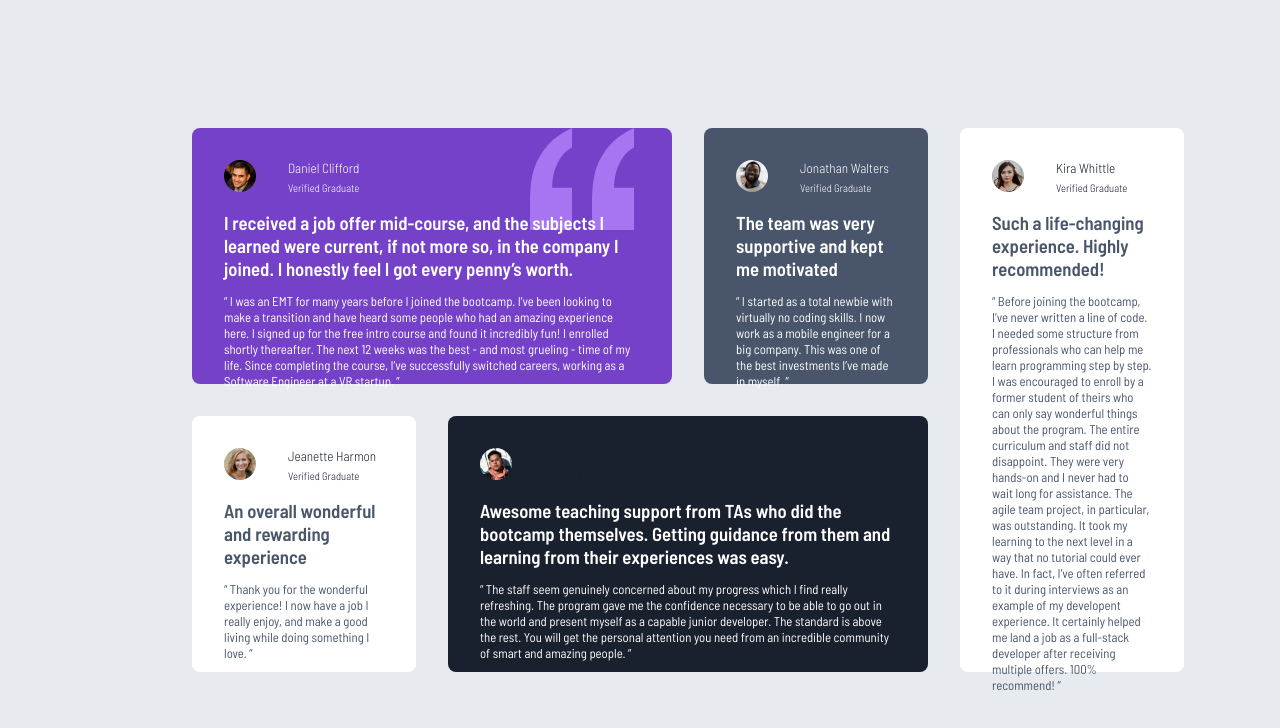
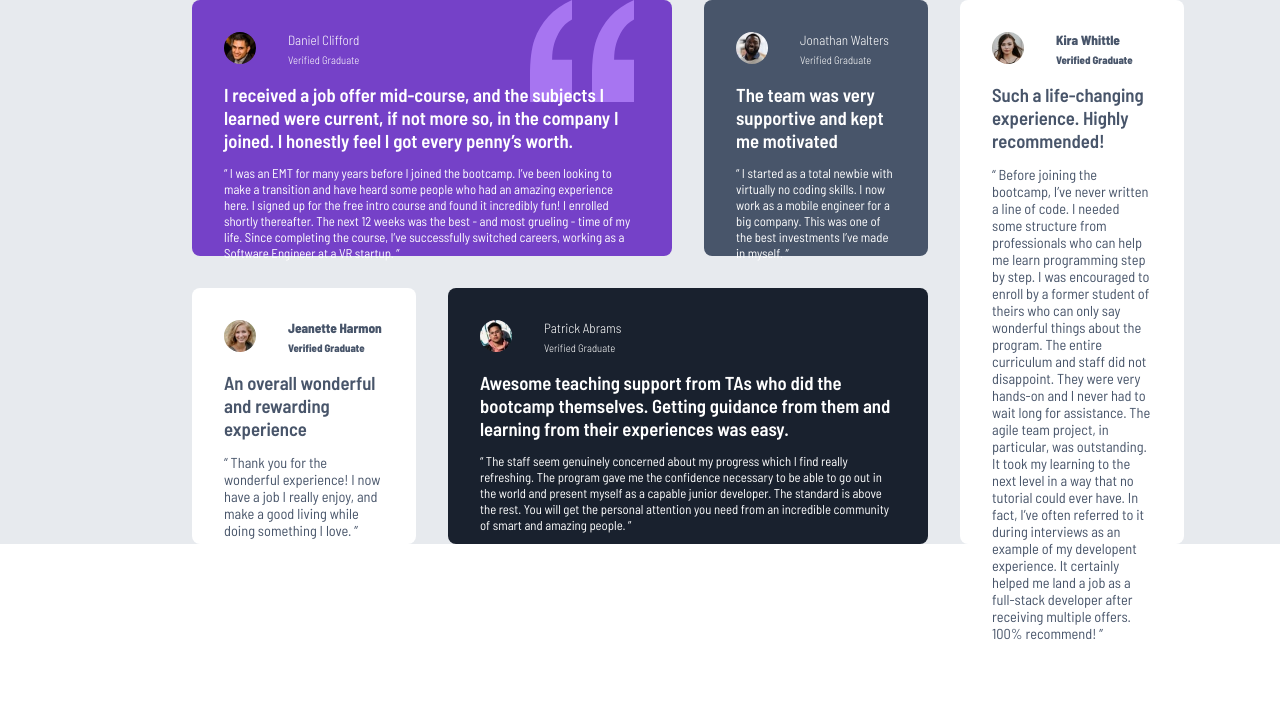
Before and after one commit to akilanparamanandham743-lab/Project, a plain HTML site: page testimonials-grid-section-main/index.html in a window 1280 px wide. Drawn offline with Linux system fonts and the light colour scheme.

Commit message:
Update style.css

```diff
--- a/testimonials-grid-section-main/style.css
+++ b/testimonials-grid-section-main/style.css
@@ -1,17 +1,16 @@
 *{
+    margin: 0;
     padding: 0;
-    margin: 0;
     box-sizing: border-box;
     font-family: "Barlow Semi Condensed", sans-serif;
 }
+
 main{
-    background-color :hsl(214, 17%, 92%);
+    background-color: hsl(214, 17%, 92%);
     display: flex;
     justify-content: center;
-    align-items: center;
-    height: 100vh;
+}
 
-}
 main > section{
     width: 70%;
     display: grid;
@@ -19,92 +18,101 @@ main > section{
     grid-template-rows: 16em 16em;
     gap: 2em;
 }
-main>section>article{
+
+main > section > article{
     border-radius: 0.5em;
     padding: 2em;
 }
+
 #art1{
     grid-column: span 2;
-    background-color:hsl(263, 55%, 52%) ;
+    background-color: hsl(263, 55%, 52%);
     background-image: url(./images/bg-pattern-quotation.svg);
     background-repeat: no-repeat;
-    background-position-x:90% ;
+    background-position-x: 90% ;
 }
-#art1{
-    grid-column: span 2;
-    background-color:hsl(263, 55%, 52%) ;
+
+#art2{
+    background-color: hsl(217, 19%, 35%);
 }
-#art2{
-    background-color:hsl(217, 19%, 35%) ;
-}
+
 #art3{
     grid-row: span 2;
     background-color: white;
-    font-size: 1.em;
 }
+
 #art4{
     background-color: white;
 }
+
 #art5{
     grid-column: span 2;
     background-color: hsl(219, 29%, 14%);
 }
+
 article > .profile{
     display: flex;
     gap: 2em;
 }
 
-article > .profile > div >img{
+article > .profile > div > img{
     border-radius: 50%;
     width: 2em;
+}
 
-}
 article > .profile >div > h5{
-    color: hsl(0, 0%, 100%);
+    color: white;
     font-weight: 300;
 }
+
 article > .profile >div > h6{
-    color: hsl(0, 0%, 100%);
+    color: white;
     font-weight: 300;
     margin-top: 0.5em;
 }
+
 article > .content{
     margin-top: 1em;
 }
+
 article > .content > h3{
     color: white;
     font-weight: 600;
 }
-article > .content >p{
-    color:white;
+
+article > .content > p{
+    color: white;
     margin-top: 1em;
     font-size: 0.8em;
 }
-#art3 > .content >h3,
+
+#art3 > .content > h3,
 #art4 > .content >h3{
-  color:hsl(217, 19%, 35%) ;
+    color: hsl(217, 19%, 35%);
 }
-#art3 > .content >p,
+
+#art3 > .content > p,
 #art4 > .content >p{
-    color:  hsl(217, 19%, 35%);
+    color: hsl(217, 19%, 35%);
+    font-size: 0.9em;
 }
-#art3 > .profile >div>h5,
-#art3 > .profile >div>h6{
-    color:  hsl(219, 29%, 14%);
+
+#art3 > .profile > div >h5,
+#art3 > .profile > div >h6,
+#art4 > .profile > div >h5,
+#art4 > .profile > div >h6{
+    color: hsl(217, 19%, 35%);
+    font-weight: 800;
 }
-#art4 > .profile >div>h5,
-#art4 > .profile >div>h6,
-#art5 > .profile >div>h5,
-#art5 > .profile >div>h6{
-    color: hsl(219, 29%, 14%) ;
-}
+
 
 @media all and (max-width:375px){
     main > section{
     width: 80%;
     display: block;
     }
-    main>section>article{
+
+    main > section > article{
     margin-top: 2em;
+    }
 }
-}
```
